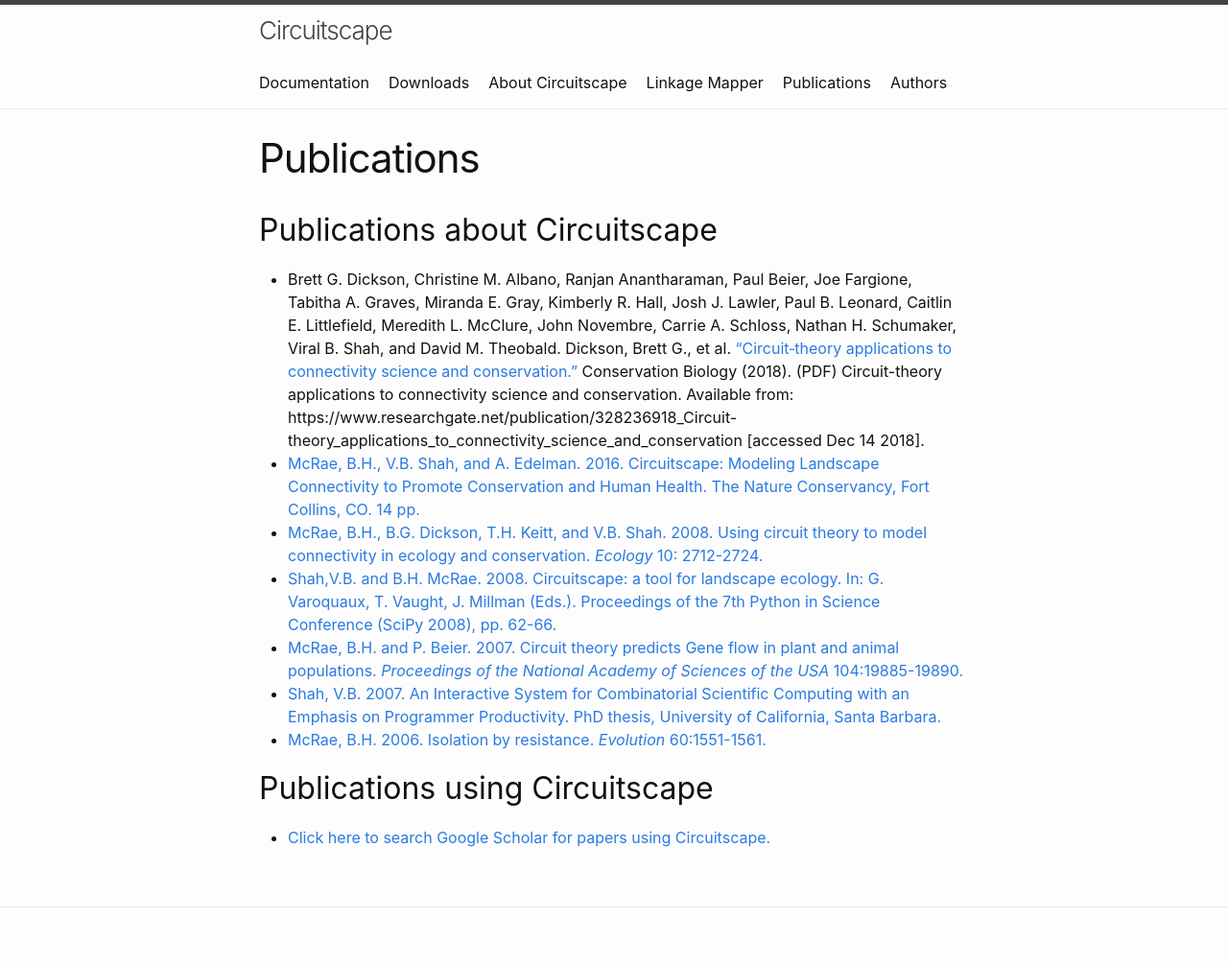
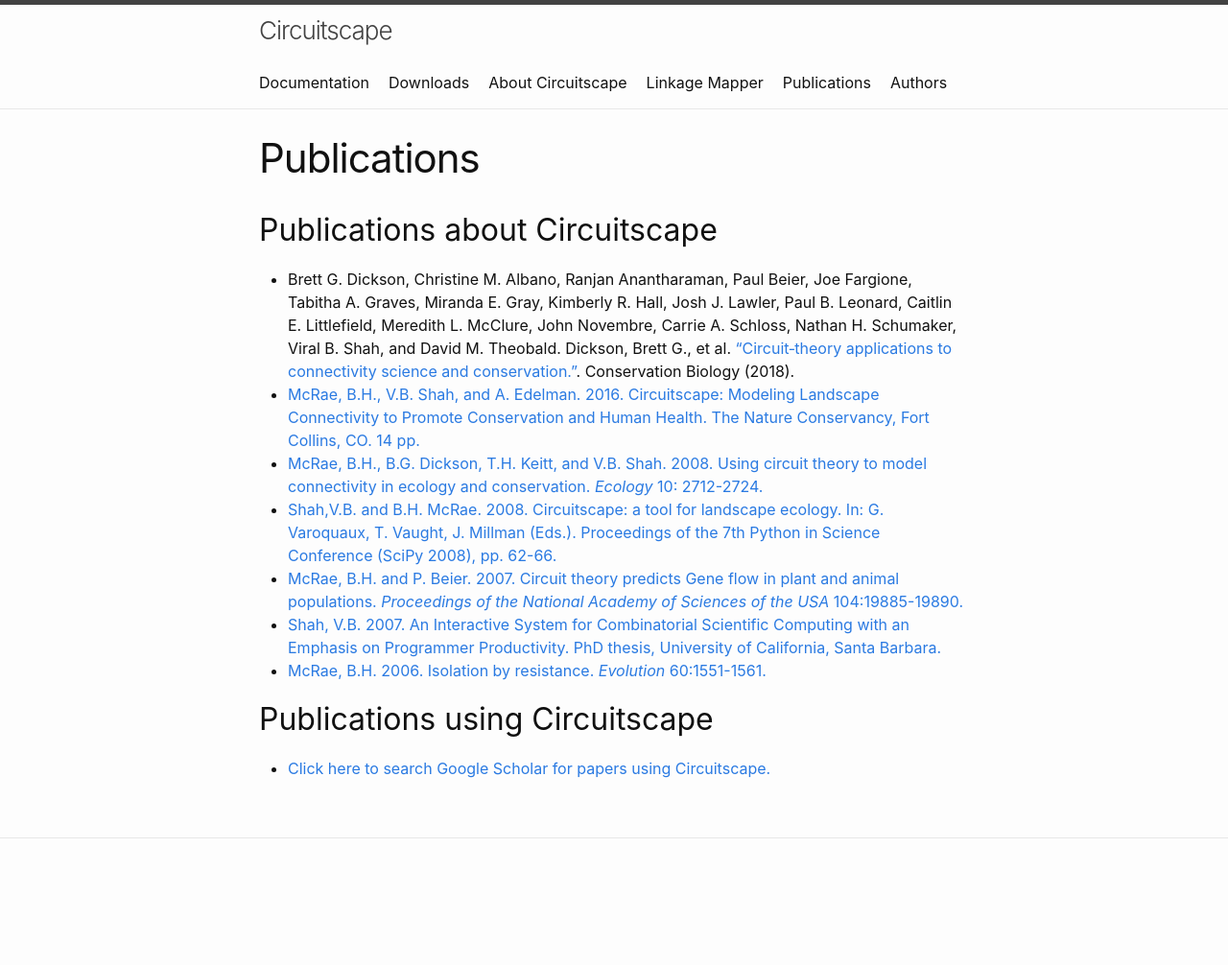
Before and after one commit to Circuitscape/www.circuitscape.org, a Jekyll site: the page built from pubs.md, in a window 1280 px wide. Shown: the whole page at 96% size. Built offline with Jekyll 4.4.1, drawn with Linux system fonts in a browser that asks for light colours; after the commit the page ends 934 px from its top, so only the background shows below that.

Commit message:
Update pubs.md

```diff
--- a/pubs.md
+++ b/pubs.md
@@ -4,8 +4,7 @@
 ---
 
 ## Publications about Circuitscape
-- Brett G. Dickson, Christine M. Albano, Ranjan Anantharaman, Paul Beier, Joe Fargione, Tabitha A. Graves, Miranda E. Gray, Kimberly R. Hall, Josh J. Lawler, Paul B. Leonard, Caitlin E. Littlefield, Meredith L. McClure, John Novembre, Carrie A. Schloss, Nathan H. Schumaker, Viral B. Shah, and David M. Theobald. Dickson, Brett G., et al. ["Circuit‐theory applications to connectivity science and conservation."](pubs/consbio_circuitscape_review.pdf) Conservation Biology (2018).
-(PDF) Circuit-theory applications to connectivity science and conservation. Available from: https://www.researchgate.net/publication/328236918_Circuit-theory_applications_to_connectivity_science_and_conservation [accessed Dec 14 2018].
+- Brett G. Dickson, Christine M. Albano, Ranjan Anantharaman, Paul Beier, Joe Fargione, Tabitha A. Graves, Miranda E. Gray, Kimberly R. Hall, Josh J. Lawler, Paul B. Leonard, Caitlin E. Littlefield, Meredith L. McClure, John Novembre, Carrie A. Schloss, Nathan H. Schumaker, Viral B. Shah, and David M. Theobald. Dickson, Brett G., et al. ["Circuit‐theory applications to connectivity science and conservation."](pubs/consbio_circuitscape_review.pdf). Conservation Biology (2018).
 - [McRae, B.H., V.B. Shah, and A. Edelman. 2016. Circuitscape: Modeling Landscape Connectivity to Promote Conservation and Human Health. The Nature Conservancy, Fort Collins, CO. 14 pp.](https://www.circuitscape.org/downloads/files/McRae%20et%20al.%202016.%20Circuitscape%20Connectivity%20Modeling%20for%20Conservation%20and%20Human%20Health.pdf?attredirects=0&d=1)
 - [McRae, B.H., B.G. Dickson, T.H. Keitt, and V.B. Shah. 2008. Using circuit theory to model connectivity in ecology and conservation. *Ecology* 10: 2712-2724.](http://www.circuitscape.org/downloads/files/McRae_et_al_2008_Ecology.pdf?attredirects=0)
 - [Shah,V.B. and B.H. McRae. 2008. Circuitscape: a tool for landscape ecology. In: G. Varoquaux, T. Vaught, J. Millman (Eds.). Proceedings of the 7th Python in Science Conference (SciPy 2008), pp. 62-66.](https://www.circuitscape.org/downloads/files/Shah_McRae_Circuitscape_Python_Scipy08.pdf?attredirects=0)
```
